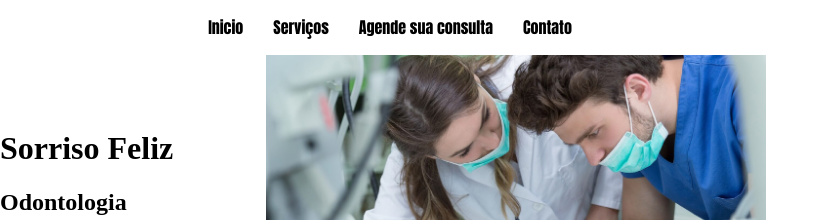
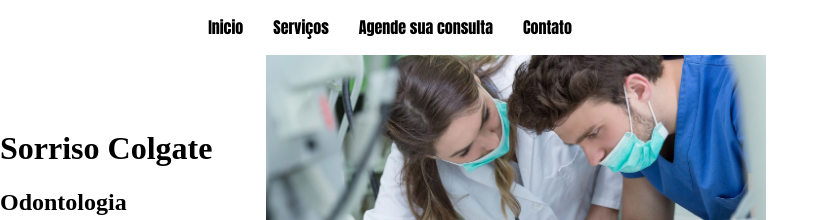
Before and after one commit to devCarlosHenriqueHc/meu-primeiro-website, a plain HTML site: page index.html in a window 1280 px wide. Shown: the top 220 px of the page, without its empty margins (0-829 px from the left). Drawn offline with Linux system fonts and the light colour scheme.

Commit message:
linha 25 h1

```diff
--- a/index.html
+++ b/index.html
@@ -22,7 +22,7 @@
         </div><!--Final menu-->
 
         <div id="main-content">
-            <h1>Sorriso Feliz</h1>
+            <h1>Sorriso Colgate</h1>
             <h2>Odontologia</h2>
             <P>Fique livre da sua dor!</P>
             <p>Tratamentos de canal, <br>restaurações, aparelho dental, <br>clareamento, protese e estração de dente.</p>
```
